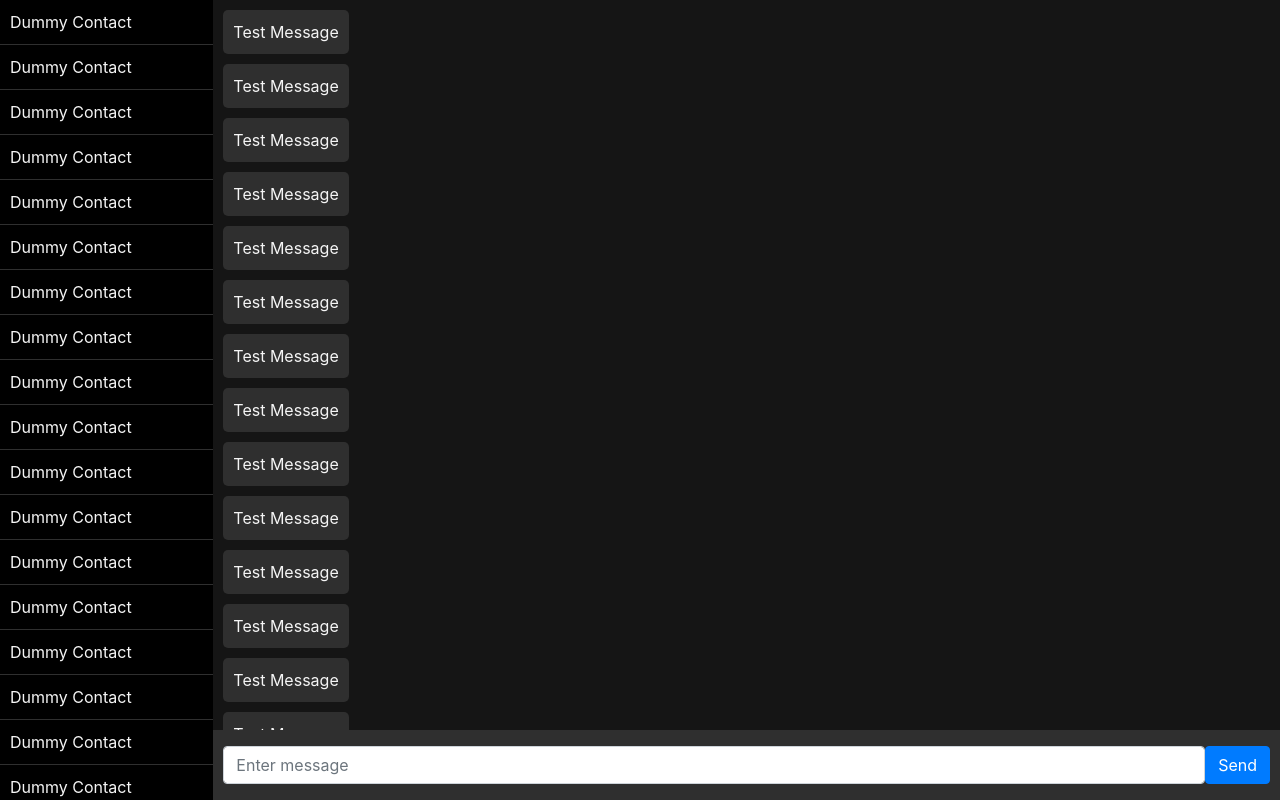
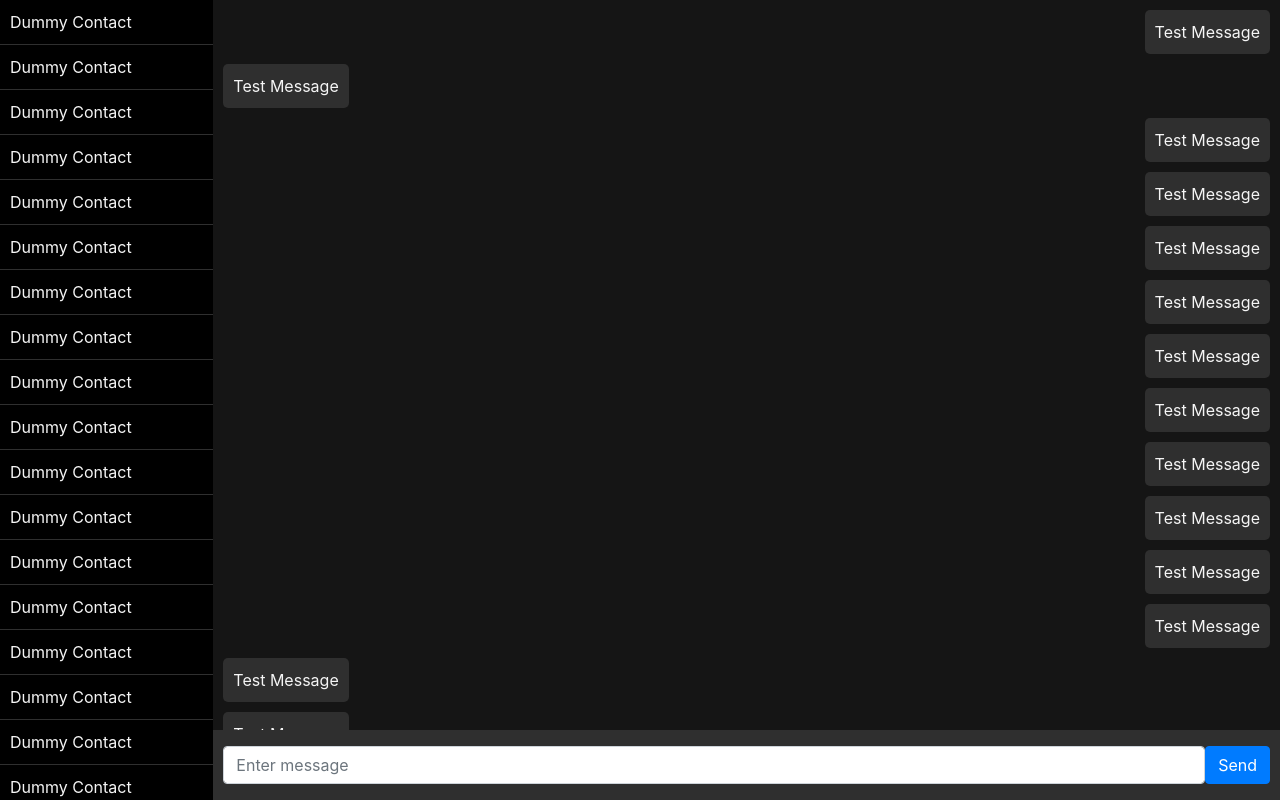
Before and after one commit to 287mdsahil/dingding, a React (Create React App) app in the folder client/: page / in a window 1280 px wide. Built offline with nearby package versions, Linux system fonts and the light colour scheme.

Commit message:
perfected UI

```diff
--- a/client/src/App.js
+++ b/client/src/App.js
@@ -22,7 +22,7 @@ function App() {
                         background: "var(--background-secondary)",
                         display: 'flex',
                         flexDirection: 'column',
-    					scrollbarColor: 'var(--background) transparent',
+    					scrollbarColor: 'var(--surface) transparent',
                     }}>
                         <Row style={{
                             height: "100%",
--- a/client/src/components/ChatWindow.js
+++ b/client/src/components/ChatWindow.js
@@ -1,4 +1,4 @@
-function Message() {
+function Message(props) {
 	return (
 		<div style={{
 			display:'flex',
@@ -6,12 +6,14 @@ function Message() {
 			marginBottom: 0,
 			marginTop: 10,
 			width: '100%',
+            marginRight:'auto',
+            justifyContent: props.fromSelf ? 'flex-end' : 'flex-start',
 		}}>
 			<span style={{
 				padding: 10,
 				margin: '0 10px',
 				background: 'var(--surface)',
-				borderRadius: 5
+				borderRadius: 5,
 			}}>
                 Test Message
             </span>
@@ -25,31 +27,27 @@ function ChatWindow() {
 			display: 'flex',
 			flexDirection: 'column',
 			width:'100%',
-			height: '100%',
+            height: "calc(100vh - 70px)",
             flexGrow: 2,
             overflowY: 'auto',
 		}}>
-			<Message />
-			<Message />
-			<Message />
-			<Message />
-			<Message />
-			<Message />
-			<Message />
-			<Message />
-			<Message />
-			<Message />
-			<Message />
-			<Message />
-			<Message />
-			<Message />
-			<Message />
-			<Message />
-			<Message />
-			<Message />
-			<Message />
-			<Message />
-			<Message />
+			<Message fromSelf text="dummy message"/>
+			<Message text="dummy message"/>
+			<Message fromSelf text="dummy message"/>
+			<Message fromSelf text="dummy message"/>
+			<Message fromSelf text="dummy message"/>
+			<Message fromSelf text="dummy message"/>
+			<Message fromSelf text="dummy message"/>
+			<Message fromSelf text="dummy message"/>
+			<Message fromSelf text="dummy message"/>
+			<Message fromSelf text="dummy message"/>
+			<Message fromSelf text="dummy message"/>
+			<Message fromSelf text="dummy message"/>
+			<Message text="dummy message"/>
+			<Message text="dummy message"/>
+			<Message text="dummy message"/>
+			<Message text="dummy message"/>
+			<Message text="dummy message"/>
 		</div>
 	);
 }
```
